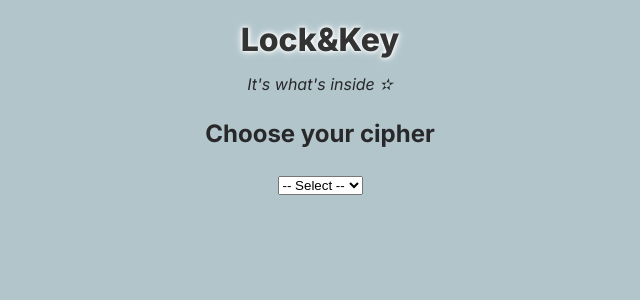
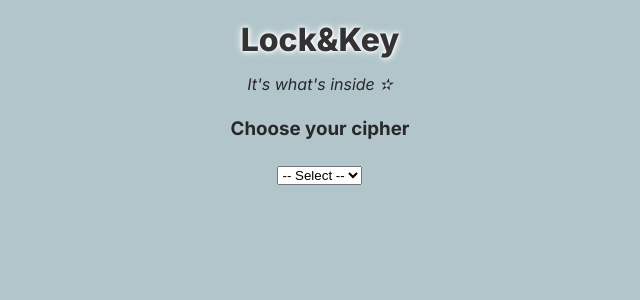
Before and after one commit to ved4a/enc-dec-app, a React (Vite) app: page / in a window 1280 px wide. Shown: the top 300 px of the page, without its empty margins (320-960 px from the left). Built offline with nearby package versions, Linux system fonts and the light colour scheme.

Commit message:
fix: reduce heading

```diff
--- a/src/components/EncSelector.jsx
+++ b/src/components/EncSelector.jsx
@@ -4,7 +4,7 @@ function SetEcryption({ onSelect }) {
   const encryptions = ["Vigenere", "Playfair", "Caesar", "Affine"];
   return (
     <div className="section">
-      <h2 className="section-title">Choose your cipher</h2>
+      <h3 className="section-title">Choose your cipher</h3>
       <select className="select-btn" onChange={(e) => onSelect(e.target.value)}>
         <option value="">-- Select --</option>
         {encryptions.map((enc) => (
@@ -24,7 +24,7 @@ function EncryptionInput({ encryption }) {
 
   return (
     <div className="section">
-      <h2 className="section-title">Enter plaintext</h2>
+      <h3 className="section-title">Enter plaintext</h3>
       <input
         className="plaintext-input"
         type="text"
```
